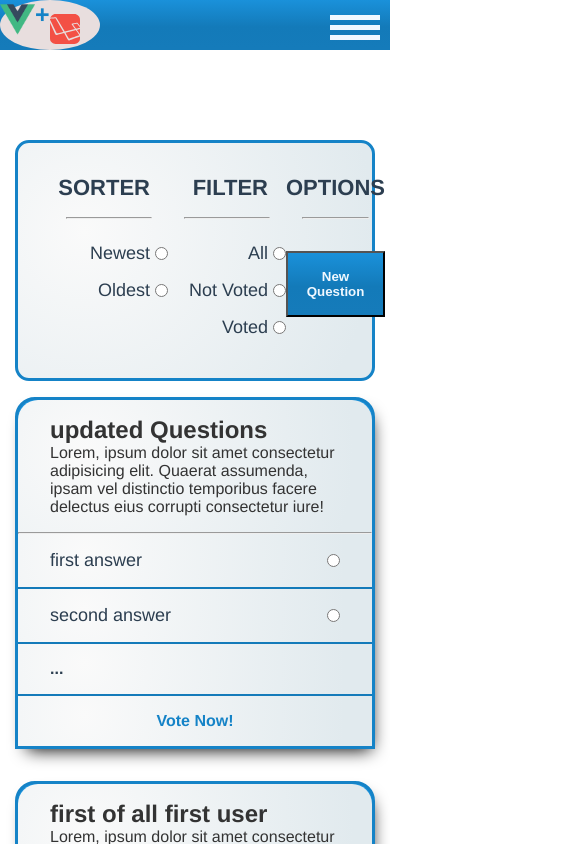
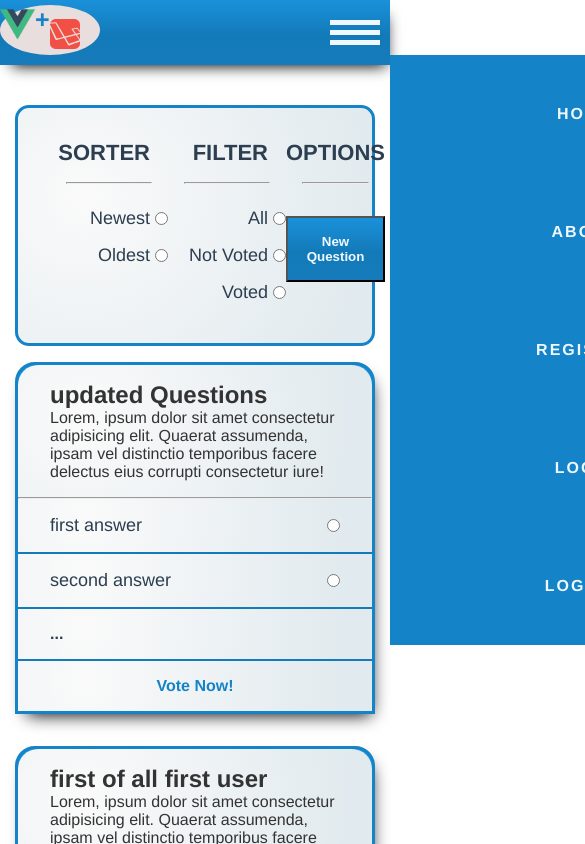
Before and after one commit to eevan7a9/voting-system, a Vue app in the folder voting-frontend/: page /#/ in a window 390 px wide. Shown: the top 844 px of the page, 585 px wide, since content can reach past the window. Built offline with nearby package versions, Linux system fonts and the light colour scheme.

Commit message:
fixed navbar

```diff
--- a/voting-frontend/src/App.vue
+++ b/voting-frontend/src/App.vue
@@ -1,6 +1,6 @@
 <template>
   <div id="app">
-    <Navbar id="topNav" />
+    <Navbar />
     <div id="loader" v-if="loader">
       <div class="lds-spinner">
         <div></div>
@@ -17,7 +17,7 @@
         <div></div>
       </div>
     </div>
-    <router-view class="container main-view" v-if="!loader" />
+    <router-view class="container main-view" />
   </div>
 </template>
 <script>
@@ -50,22 +50,18 @@ export default {
 }
 @media (max-width: 600px) {
   .main-view {
-    padding-top: 60px;
+    padding-top: 10px;
+    /* position: absolute; */
   }
 }
-#topNav {
-  top: 0;
-  position: sticky;
-  z-index: 1;
-}
 #loader {
-  position: sticky;
+  position: fixed;
   left: 0;
   top: 0;
-  z-index: 14;
+  z-index: 1;
   background: rgb(218, 215, 221);
   width: 100%;
-  height: 100vh;
+  min-height: 100vh;
   display: flex;
   justify-content: center;
   align-items: center;
--- a/voting-frontend/src/components/Navbar.vue
+++ b/voting-frontend/src/components/Navbar.vue
@@ -1,6 +1,7 @@
 <template>
   <div id="nav" class="bg-bluedient">
-    <div class="container tx-upp fw-bold ls-2">
+    <div class="container">
+      <div class="nav-container bg-bluedient tx-upp fw-bold ls-2">
         <div class="left-nav notTriggerNav" :class="{triggerNav: mobile_nav}">
           <router-link to="/" class="nav-item">
             <div class="light padx-1" @click="NavTrigger">Home</div>
@@ -31,6 +32,7 @@
           <router-link to="/about" class="nav-item">
             <div class="light padx-1" @click="NavTrigger">Logout</div>
           </router-link>
+        </div>
       </div>
     </div>
   </div>
@@ -80,9 +82,13 @@ export default {
 #nav {
   -webkit-box-shadow: 4px 9px 14px -8px #000000;
   box-shadow: 4px 9px 14px -8px #000000;
+  top: 0;
+  position: sticky;
+  /* width: 100%; */
 }
-.container {
+.nav-container {
   display: flex;
+  /* z-index: 0; */
   justify-content: space-between;
 }
 .nav-item {
@@ -128,15 +134,18 @@ export default {
 }
 
 @media (max-width: 600px) {
+  .container {
+    padding: 0;
+  }
   #nav {
     height: 65px;
-    position: fixed;
     padding: 5px 0;
     width: 100%;
   }
-  .container {
+  .nav-container {
     flex-direction: column;
     padding: 0;
+    height: 0;
   }
   .center-nav {
     order: -1;
@@ -159,7 +168,7 @@ export default {
     margin-top: 5px;
   }
   .notTriggerNav {
-    display: none;
+    display: flex;
     flex-direction: column;
     justify-content: center;
     text-align: center;
@@ -168,7 +177,8 @@ export default {
     transition: transform 0.5s ease-in-out;
   }
   .triggerNav {
-    display: flex;
+    /* display: block; */
+    /* transition-delay: 1s; */
     transform: translateX(0%);
   }
   .nav-item div {
--- a/voting-frontend/src/views/Details.vue
+++ b/voting-frontend/src/views/Details.vue
@@ -49,7 +49,7 @@ export default {
     ...mapGetters(["questionDetail"])
   },
   methods: {
-    ...mapActions(["getQuestionDetails"]),
+    ...mapActions(["onLoader", "offLoader", "getQuestionDetails"]),
     cancel() {
       this.$router.push({
         name: "home",
@@ -57,11 +57,19 @@ export default {
       });
     },
     submit() {
-      alert(this.selected);
+      if (!this.selected) {
+        alert("you have not selected any of the choices");
+      } else {
+        alert(this.selected);
+      }
     }
   },
   created() {
+    this.onLoader();
     this.getQuestionDetails(this.questionId);
+    setTimeout(() => {
+      this.offLoader();
+    }, 2000);
   }
 };
 </script>
```
Lines whose indentation alone changed are shown as unchanged.
